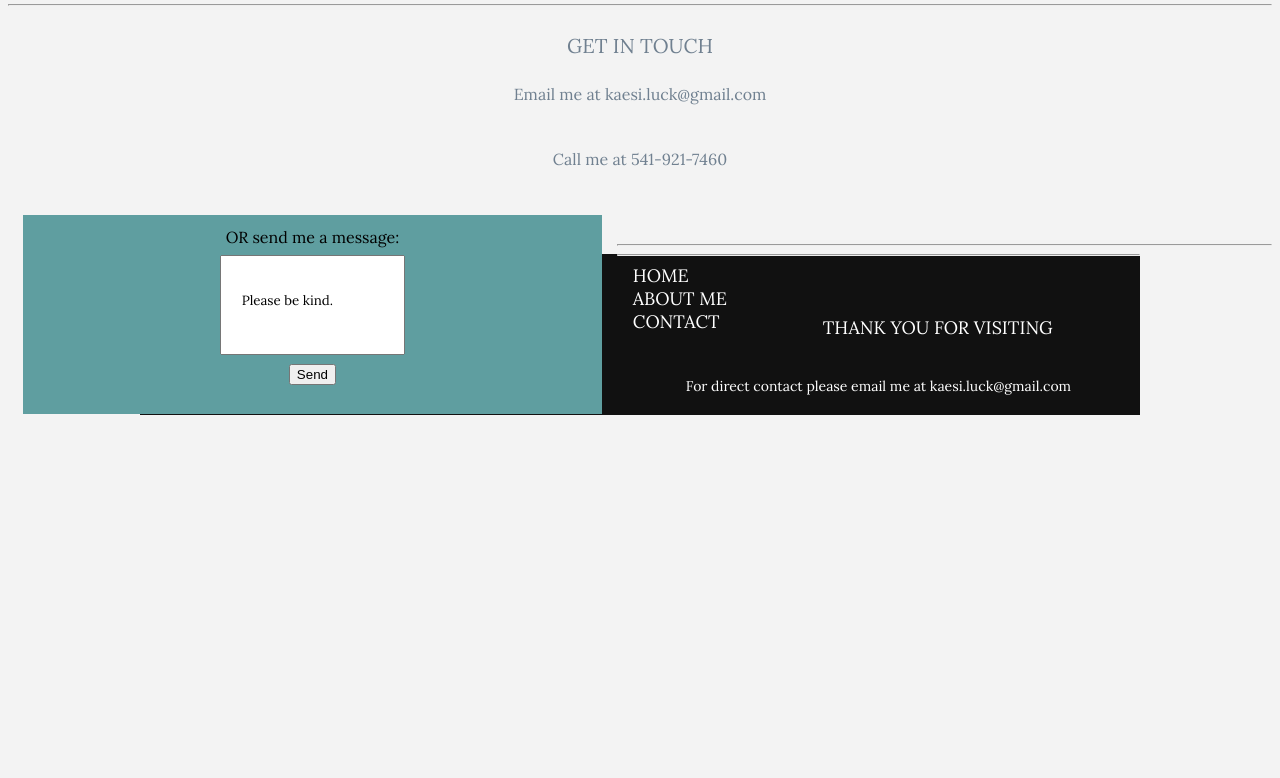
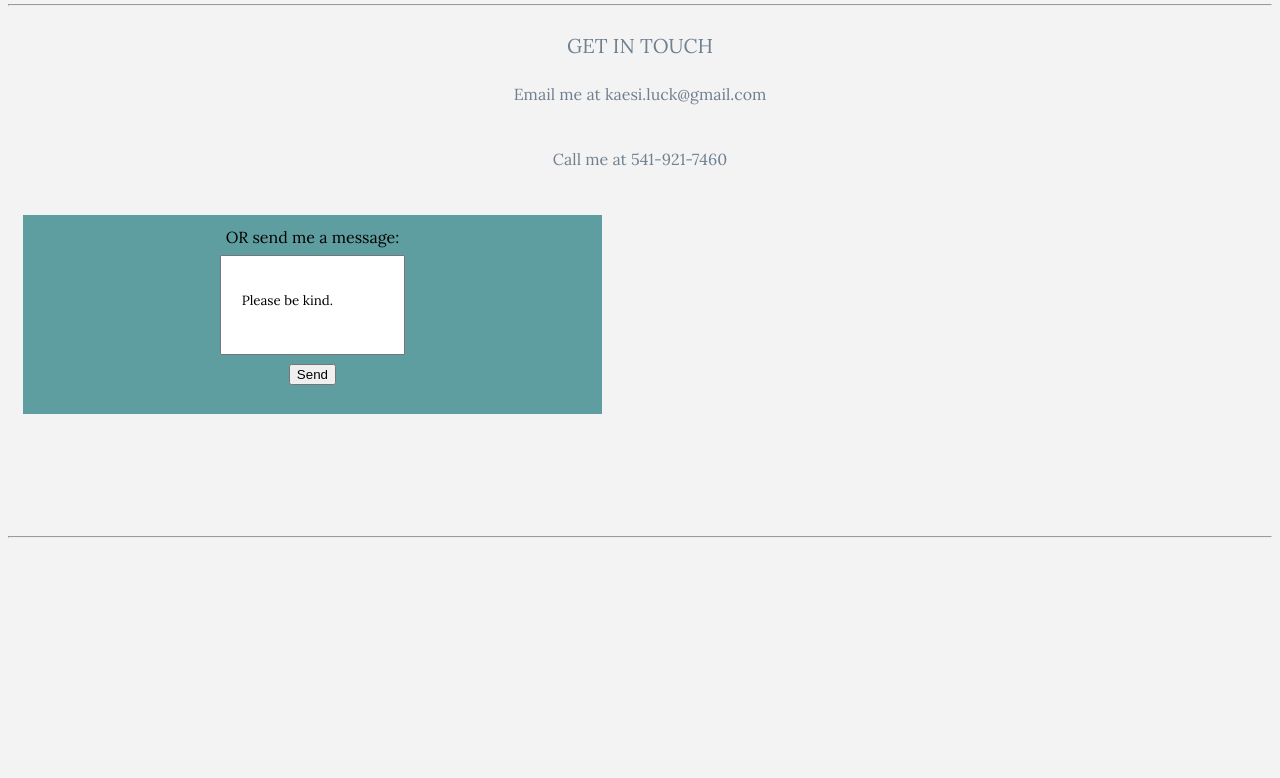
Before and after one commit to kaesiluck/kaesiluck.github.io, a PHP site: page /contactMe.html in a window 1280 px wide. Shown: the part 712-1490 px from the top of the page. Before the commit the page ends 1127 px from the top, so only its background shows below. Run offline with PHP 8.4, Linux system fonts and the light colour scheme.

Commit message:
Update style.css

```diff
--- a/style.css
+++ b/style.css
@@ -648,7 +648,7 @@ div .education-psu ul li {
 }
 
 .contact-main {
-  margin: 0 auto;
+  margin-bottom: 300px;
 }
 
  .contact-main h4 {
```
